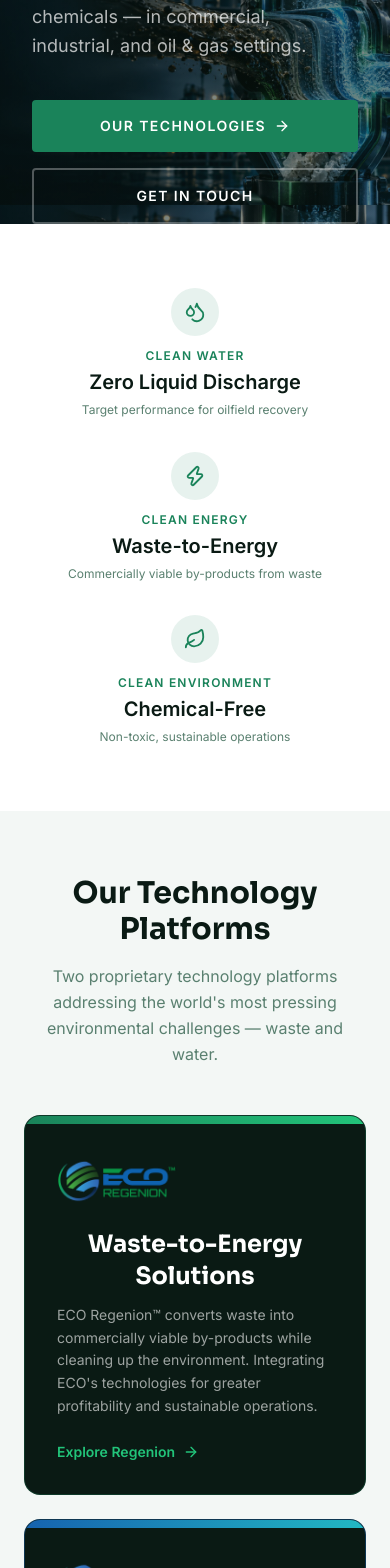
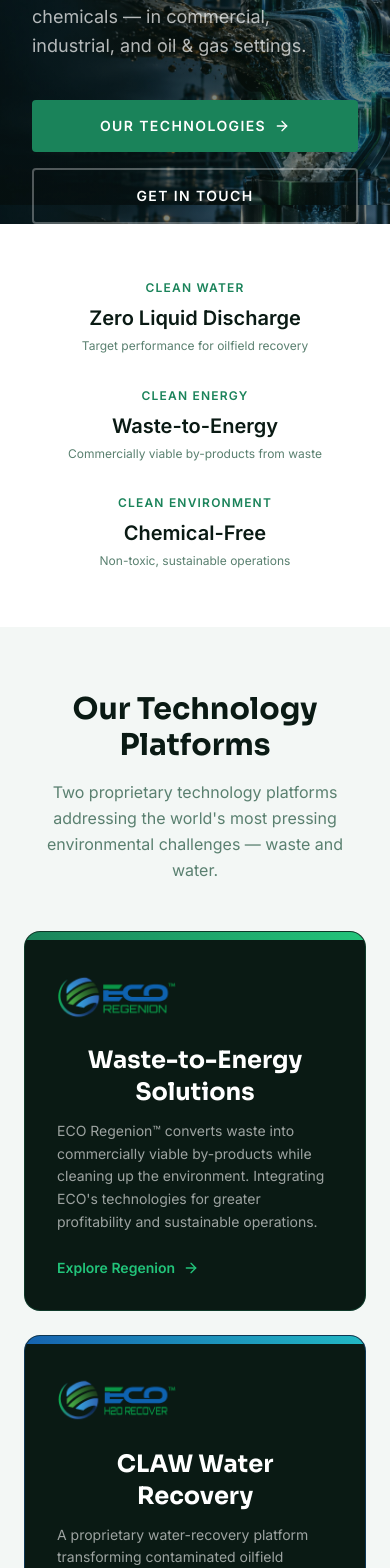
Before and after one commit to AppStudioPros/eco-iti, a Next.js app: page / in a window 390 px wide. Shown: the part 432-2000 px from the top of the page. Built offline with nearby package versions, Linux system fonts and the light colour scheme.

Commit message:
Remove all decorative icons sitewide

```diff
--- a/app/about/page.tsx
+++ b/app/about/page.tsx
@@ -1,6 +1,6 @@
 import type { Metadata } from 'next'
 import Link from 'next/link'
-import { ArrowRight, Target, Eye, Heart } from 'lucide-react'
+import { ArrowRight } from 'lucide-react'
 
 export const metadata: Metadata = {
   title: 'About ECO Integrated Technologies',
@@ -26,9 +26,9 @@
 ]
 
 const values = [
-  { icon: Target, title: 'Mission-Driven', body: 'Every technology we develop is guided by a single mission: ensure industry and communities can meet environmental stewardship goals without compromise.' },
-  { icon: Eye, title: 'Transparency', body: 'We believe in honest, clear communication with clients, partners, investors, and the communities we serve. Our results speak for themselves.' },
-  { icon: Heart, title: 'Stewardship', body: 'We operate as custodians of the environment — our solutions are designed to protect, recover, and sustain natural resources for this generation and the next.' },
+  { title: 'Mission-Driven', body: 'Every technology we develop is guided by a single mission: ensure industry and communities can meet environmental stewardship goals without compromise.' },
+  { title: 'Transparency', body: 'We believe in honest, clear communication with clients, partners, investors, and the communities we serve. Our results speak for themselves.' },
+  { title: 'Stewardship', body: 'We operate as custodians of the environment — our solutions are designed to protect, recover, and sustain natural resources for this generation and the next.' },
 ]
 
 export default function AboutPage() {
@@ -113,7 +113,6 @@
           </h2>
           <div className="grid grid-cols-1 md:grid-cols-3 gap-6">
             {values.map((v, i) => {
-              const Icon = v.icon
               return (
                 <div
                   key={v.title}
@@ -122,9 +121,6 @@
                   className="card-hover rounded-xl p-8 bg-white"
                   style={{ border: '1px solid rgba(26,131,90,0.15)' }}
                 >
-                  <div className="w-12 h-12 rounded-lg flex items-center justify-center mb-5" style={{ backgroundColor: 'rgba(26,131,90,0.1)' }}>
-                    <Icon size={22} style={{ color: '#1A835A' }} />
-                  </div>
                   <h3 className="font-bold text-lg mb-3" style={{ color: '#0A1A14' }}>{v.title}</h3>
                   <p className="text-sm leading-relaxed" style={{ color: '#5A8070' }}>{v.body}</p>
                 </div>
--- a/app/contact/page.tsx
+++ b/app/contact/page.tsx
@@ -1,5 +1,5 @@
 import type { Metadata } from 'next'
-import { MapPin, Phone, Mail, Clock } from 'lucide-react'
+
 import ContactForm from '@/components/ContactForm'
 
 export const metadata: Metadata = {
@@ -25,10 +25,10 @@
 }
 
 const contactCards = [
-  { icon: Phone, label: 'Call Us', value: '1-877-477-0021', sub: 'Toll-free', href: 'tel:18774770021' },
-  { icon: Mail, label: 'Email Us', value: 'info@ecoiti.com', sub: "We'll respond promptly", href: 'mailto:info@ecoiti.com' },
-  { icon: MapPin, label: 'Mailing Address', value: '23986 Aliso Creek Road #312', sub: 'Laguna Niguel, CA 92677', href: null },
-  { icon: Clock, label: 'Business Hours', value: 'Monday – Friday', sub: '9:00 AM – 5:00 PM PT', href: null },
+  { label: 'Call Us', value: '1-877-477-0021', sub: 'Toll-free', href: 'tel:18774770021' },
+  { label: 'Email Us', value: 'info@ecoiti.com', sub: "We'll respond promptly", href: 'mailto:info@ecoiti.com' },
+  { label: 'Mailing Address', value: '23986 Aliso Creek Road #312', sub: 'Laguna Niguel, CA 92677', href: null },
+  { label: 'Business Hours', value: 'Monday – Friday', sub: '9:00 AM – 5:00 PM PT', href: null },
 ]
 
 export default function ContactPage() {
@@ -48,10 +48,8 @@
       <section style={{ backgroundColor: '#0D2E1E' }} className="py-12 px-6">
         <div className="max-w-5xl mx-auto grid grid-cols-1 sm:grid-cols-2 md:grid-cols-4 gap-4">
           {contactCards.map((card, i) => {
-            const Icon = card.icon
             return (
               <div key={card.label} data-reveal data-delay={i * 80} className="card-hover-dark rounded-xl p-6" style={{ backgroundColor: 'rgba(255,255,255,0.06)', border: '1px solid rgba(26,131,90,0.25)' }}>
-                <Icon size={18} style={{ color: '#22C47A' }} className="mb-3" />
                 <p className="text-xs font-bold uppercase tracking-widest mb-1" style={{ color: 'rgba(255,255,255,0.4)' }}>{card.label}</p>
                 {card.href ? (
                   <a href={card.href} className="text-sm font-semibold text-white block mb-0.5 hover:text-eco-bright transition-colors">{card.value}</a>
--- a/app/page.tsx
+++ b/app/page.tsx
@@ -1,6 +1,6 @@
 import type { Metadata } from 'next'
 import Link from 'next/link'
-import { Droplets, Zap, Leaf, ArrowRight, CheckCircle, Globe, Shield, TrendingUp } from 'lucide-react'
+import { ArrowRight } from 'lucide-react'
 
 export const metadata: Metadata = {
   title: 'ECO Integrated Technologies — Sustainable Innovations Powering Change',
@@ -25,19 +25,18 @@
     postalCode: '92677',
     addressCountry: 'US',
   },
-  sameAs: [],
 }
 
 const stats = [
-  { icon: Droplets, label: 'Clean Water', value: 'Zero Liquid Discharge', sub: 'Target performance for oilfield recovery' },
-  { icon: Zap, label: 'Clean Energy', value: 'Waste-to-Energy', sub: 'Commercially viable by-products from waste' },
-  { icon: Leaf, label: 'Clean Environment', value: 'Chemical-Free', sub: 'Non-toxic, sustainable operations' },
+  { label: 'Clean Water', value: 'Zero Liquid Discharge', sub: 'Target performance for oilfield recovery' },
+  { label: 'Clean Energy', value: 'Waste-to-Energy', sub: 'Commercially viable by-products from waste' },
+  { label: 'Clean Environment', value: 'Chemical-Free', sub: 'Non-toxic, sustainable operations' },
 ]
 
 const whyEco = [
-  { icon: Shield, title: 'No Chemicals Required', body: 'Our technologies operate without chemical additives — protecting communities, waterways, and ecosystems.' },
-  { icon: Globe, title: 'Environmental Stewardship', body: 'We help industry and communities meet environmental stewardship needs through sustainable, scalable operations.' },
-  { icon: TrendingUp, title: 'Profitability Meets Sustainability', body: 'ECO solutions reduce operational costs while generating commercially valuable by-products — ESG in action.' },
+  { title: 'No Chemicals Required', body: 'Our technologies operate without chemical additives — protecting communities, waterways, and ecosystems.' },
+  { title: 'Environmental Stewardship', body: 'We help industry and communities meet environmental stewardship needs through sustainable, scalable operations.' },
+  { title: 'Profitability Meets Sustainability', body: 'ECO solutions reduce operational costs while generating commercially valuable by-products — ESG in action.' },
 ]
 
 export default function HomePage() {
@@ -98,61 +97,36 @@
             </Link>
           </div>
         </div>
-
-
       </section>
 
       {/* ── Stats Bar ── */}
-      <section className="bg-white py-16 px-6">
-        <div className="max-w-5xl mx-auto grid grid-cols-1 md:grid-cols-3 gap-8 md:gap-0 md:divide-x md:divide-eco-cream">
-          {stats.map((s, i) => {
-            const Icon = s.icon
-            return (
+      <section className="bg-white py-14 px-6">
+        <div className="max-w-5xl mx-auto grid grid-cols-1 md:grid-cols-3 gap-8 md:gap-0 md:divide-x" style={{ borderColor: '#e8f0eb' }}>
+          {stats.map((s, i) => (
             <div key={s.label} data-reveal data-delay={i * 100} className="text-center px-8">
-                <div className="flex justify-center mb-3">
-                  <div className="w-12 h-12 rounded-full flex items-center justify-center" style={{ backgroundColor: 'rgba(26,131,90,0.1)' }}>
-                    <Icon size={22} style={{ color: '#1A835A' }} />
-                  </div>
-                </div>
-                <p className="text-xs font-bold uppercase tracking-widest mb-1" style={{ color: '#1A835A' }}>{s.label}</p>
+              <p className="text-xs font-bold uppercase tracking-widest mb-2" style={{ color: '#1A835A' }}>{s.label}</p>
               <p className="text-xl font-bold mb-1" style={{ color: '#0A1A14' }}>{s.value}</p>
               <p className="text-xs leading-relaxed" style={{ color: '#5A8070' }}>{s.sub}</p>
             </div>
-            )
-          })}
+          ))}
         </div>
       </section>
 
       {/* ── Two Technology Cards ── */}
       <section style={{ backgroundColor: '#F3F7F5' }} className="py-16 md:py-24 px-6">
         <div className="max-w-6xl mx-auto">
-          <h2
-            data-reveal="fade"
-            className="text-3xl md:text-5xl font-bold text-center mb-4"
-            style={{ color: '#0A1A14' }}
-          >
+          <h2 data-reveal="fade" className="text-3xl md:text-5xl font-bold text-center mb-4" style={{ color: '#0A1A14' }}>
             Our Technology Platforms
           </h2>
           <p data-reveal="fade" data-delay="100" className="text-center max-w-2xl mx-auto mb-12 leading-relaxed" style={{ color: '#5A8070' }}>
             Two proprietary technology platforms addressing the world&apos;s most pressing environmental challenges — waste and water.
           </p>
           <div className="grid grid-cols-1 md:grid-cols-2 gap-6">
-            {/* Regenion */}
-            <Link
-              href="/technologies/regenion"
-              data-reveal
-              data-delay="0"
-              className="group card-hover block rounded-2xl overflow-hidden"
-              style={{ backgroundColor: '#0A1A14', border: '1px solid rgba(26,131,90,0.3)' }}
-            >
+            <Link href="/technologies/regenion" data-reveal data-delay="0" className="group card-hover block rounded-2xl overflow-hidden" style={{ backgroundColor: '#0A1A14', border: '1px solid rgba(26,131,90,0.3)' }}>
               <div className="p-1 rounded-t-2xl" style={{ background: 'linear-gradient(90deg, #1A835A, #22C47A)' }} />
               <div className="p-8">
                 <div className="mb-6">
-                  <img
-                    src="/images/logos/ECO_REGENION_logo-1.png"
-                    alt="ECO Regenion"
-                    className="h-12 w-auto object-contain"
-                  />
+                  <img src="/images/logos/ECO_REGENION_logo-1.png" alt="ECO Regenion" className="h-12 w-auto object-contain" />
                 </div>
                 <h3 className="text-2xl font-bold text-white mb-3">Waste-to-Energy Solutions</h3>
                 <p className="text-sm leading-relaxed mb-6" style={{ color: 'rgba(255,255,255,0.6)' }}>
@@ -164,22 +138,11 @@
               </div>
             </Link>
 
-            {/* H2O Recover */}
-            <Link
-              href="/technologies/h2o-recover"
-              data-reveal
-              data-delay="100"
-              className="group card-hover block rounded-2xl overflow-hidden"
-              style={{ backgroundColor: '#0A1A14', border: '1px solid rgba(22,99,175,0.4)' }}
-            >
+            <Link href="/technologies/h2o-recover" data-reveal data-delay="100" className="group card-hover block rounded-2xl overflow-hidden" style={{ backgroundColor: '#0A1A14', border: '1px solid rgba(22,99,175,0.4)' }}>
               <div className="p-1 rounded-t-2xl" style={{ background: 'linear-gradient(90deg, #1663AF, #22B8C4)' }} />
               <div className="p-8">
                 <div className="mb-6">
-                  <img
-                    src="/images/logos/ECO-H2O-SYSTEMS_logo.png"
-                    alt="ECO H2O Recover"
-                    className="h-12 w-auto object-contain"
-                  />
+                  <img src="/images/logos/ECO-H2O-SYSTEMS_logo.png" alt="ECO H2O Recover" className="h-12 w-auto object-contain" />
                 </div>
                 <h3 className="text-2xl font-bold text-white mb-3">CLAW Water Recovery</h3>
                 <p className="text-sm leading-relaxed mb-6" style={{ color: 'rgba(255,255,255,0.6)' }}>
@@ -198,87 +161,47 @@
       <section className="bg-white py-16 md:py-24 px-6">
         <div className="max-w-6xl mx-auto grid grid-cols-1 md:grid-cols-2 gap-16 items-center">
           <div>
-            <p data-reveal="fade" className="text-xs font-bold uppercase tracking-widest mb-3" style={{ color: '#1A835A' }}>
-              Our Mission
-            </p>
-            <h2
-              data-reveal="fade"
-              data-delay="80"
-              className="text-3xl md:text-5xl font-bold mb-6"
-              style={{ color: '#0A1A14' }}
-            >
+            <p data-reveal="fade" className="text-xs font-bold uppercase tracking-widest mb-3" style={{ color: '#1A835A' }}>Our Mission</p>
+            <h2 data-reveal="fade" data-delay="80" className="text-3xl md:text-5xl font-bold mb-6" style={{ color: '#0A1A14' }}>
               The Compelling Cleantech Offering for the Future
             </h2>
             <p data-reveal="fade" data-delay="160" className="leading-relaxed mb-8" style={{ color: '#5A8070' }}>
               As custodians of the environment, our mission is to ensure industry and communities meet their environmental stewardship needs — without compromise. We deliver solutions that are non-toxic, chemical-free, and commercially viable.
             </p>
-            <Link
-              data-reveal="fade"
-              data-delay="240"
-              href="/about"
-              className="btn-eco inline-flex items-center gap-2 text-sm font-semibold uppercase tracking-widest px-8 py-3 rounded"
-              style={{ backgroundColor: '#1A835A', color: '#fff' }}
-            >
+            <Link data-reveal="fade" data-delay="240" href="/about" className="btn-eco inline-flex items-center gap-2 text-sm font-semibold uppercase tracking-widest px-8 py-3 rounded" style={{ backgroundColor: '#1A835A', color: '#fff' }}>
               About ECO <ArrowRight size={15} />
             </Link>
           </div>
           <div className="flex flex-col gap-5">
-            {whyEco.map((item, i) => {
-              const Icon = item.icon
-              return (
+            {whyEco.map((item, i) => (
               <div
                 key={item.title}
                 data-reveal
                 data-delay={i * 100}
-                  className="card-hover flex items-start gap-4 rounded-xl p-6"
+                className="card-hover rounded-xl p-6"
                 style={{ backgroundColor: '#F3F7F5', border: '1px solid rgba(26,131,90,0.15)' }}
               >
-                  <div className="shrink-0 w-10 h-10 rounded-lg flex items-center justify-center" style={{ backgroundColor: 'rgba(26,131,90,0.12)' }}>
-                    <Icon size={18} style={{ color: '#1A835A' }} />
-                  </div>
-                  <div>
-                    <h4 className="font-bold text-sm mb-1" style={{ color: '#0A1A14' }}>{item.title}</h4>
+                <h4 className="font-bold text-sm mb-2" style={{ color: '#0A1A14' }}>{item.title}</h4>
                 <p className="text-sm leading-relaxed" style={{ color: '#5A8070' }}>{item.body}</p>
               </div>
-                </div>
-              )
-            })}
+            ))}
           </div>
         </div>
       </section>
 
       {/* ── CTA ── */}
-      <section
-        className="py-24 md:py-36 px-6 text-center"
-        style={{ background: 'linear-gradient(135deg, #0A1A14 0%, #0D2E1E 100%)' }}
-      >
-        <h2
-          data-reveal="fade"
-          className="text-3xl md:text-5xl lg:text-6xl font-bold text-white mb-5"
-        >
+      <section className="py-24 md:py-36 px-6 text-center" style={{ background: 'linear-gradient(135deg, #0A1A14 0%, #0D2E1E 100%)' }}>
+        <h2 data-reveal="fade" className="text-3xl md:text-5xl lg:text-6xl font-bold text-white mb-5">
           Ready to Explore Our Solutions?
         </h2>
-        <p
-          data-reveal="fade"
-          data-delay="150"
-          className="text-lg max-w-xl mx-auto mb-10 leading-relaxed"
-          style={{ color: 'rgba(255,255,255,0.7)' }}
-        >
+        <p data-reveal="fade" data-delay="150" className="text-lg max-w-xl mx-auto mb-10 leading-relaxed" style={{ color: 'rgba(255,255,255,0.7)' }}>
           Contact us to learn how ECO&apos;s technologies can address your environmental and operational challenges.
         </p>
         <div data-reveal="fade" data-delay="280" className="flex flex-col sm:flex-row gap-4 justify-center">
-          <Link
-            href="/contact"
-            className="btn-eco inline-block uppercase tracking-widest text-sm font-semibold px-12 py-4 rounded"
-            style={{ backgroundColor: '#1A835A', color: '#fff' }}
-          >
+          <Link href="/contact" className="btn-eco inline-block uppercase tracking-widest text-sm font-semibold px-12 py-4 rounded" style={{ backgroundColor: '#1A835A', color: '#fff' }}>
             Contact Us
           </Link>
-          <Link
-            href="/technologies"
-            className="btn-eco inline-block uppercase tracking-widest text-sm font-semibold px-12 py-4 rounded"
-            style={{ backgroundColor: 'transparent', color: '#fff', border: '2px solid rgba(255,255,255,0.3)' }}
-          >
+          <Link href="/technologies" className="btn-eco inline-block uppercase tracking-widest text-sm font-semibold px-12 py-4 rounded" style={{ backgroundColor: 'transparent', color: '#fff', border: '2px solid rgba(255,255,255,0.3)' }}>
             View Technologies
           </Link>
         </div>
--- a/app/technologies/page.tsx
+++ b/app/technologies/page.tsx
@@ -1,6 +1,6 @@
 import type { Metadata } from 'next'
 import Link from 'next/link'
-import { ArrowRight, Leaf, Droplets, Recycle, FlaskConical } from 'lucide-react'
+import { ArrowRight } from 'lucide-react'
 
 export const metadata: Metadata = {
   title: 'Our Technologies',
@@ -46,15 +46,13 @@
           </div>
           <div className="grid grid-cols-2 gap-4">
             {[
-              { icon: Recycle, label: 'Waste-to-Energy', desc: 'Converts landfill waste into commercially viable energy and by-products' },
-              { icon: Leaf, label: 'ESG Compliance', desc: 'Directly supports environmental, social, and governance goals' },
-              { icon: FlaskConical, label: 'Chemical-Free', desc: 'No toxic additives or chemical processes in our operations' },
-              { icon: ArrowRight, label: 'Greater Profitability', desc: 'Improves operational efficiency and creates new revenue streams' },
+              { label: 'Waste-to-Energy', desc: 'Converts landfill waste into commercially viable energy and by-products' },
+              { label: 'ESG Compliance', desc: 'Directly supports environmental, social, and governance goals' },
+              { label: 'Chemical-Free', desc: 'No toxic additives or chemical processes in our operations' },
+              { label: 'Greater Profitability', desc: 'Improves operational efficiency and creates new revenue streams' },
             ].map((item, i) => {
-              const Icon = item.icon
               return (
                 <div key={item.label} data-reveal data-delay={i * 80} className="card-hover rounded-xl p-5" style={{ backgroundColor: '#F3F7F5', border: '1px solid rgba(26,131,90,0.15)' }}>
-                  <Icon size={20} style={{ color: '#1A835A' }} className="mb-3" />
                   <p className="text-sm font-bold mb-1" style={{ color: '#0A1A14' }}>{item.label}</p>
                   <p className="text-xs leading-relaxed" style={{ color: '#5A8070' }}>{item.desc}</p>
                 </div>
@@ -87,15 +85,13 @@
           </div>
           <div className="grid grid-cols-2 gap-4 md:order-1">
             {[
-              { icon: Droplets, label: 'Reusable Water', desc: 'Converts contaminated produced water into clean, reusable water' },
-              { icon: FlaskConical, label: 'Mineral Carbonates', desc: 'Extracts critical mineral carbonates as commercially valuable by-products' },
-              { icon: Leaf, label: 'Zero Liquid Discharge', desc: 'Targeting true ZLD performance for maximum environmental protection' },
-              { icon: Recycle, label: 'CO₂ Utilization', desc: 'Processes wellhead CO₂ as part of the water recovery system' },
+              { label: 'Reusable Water', desc: 'Converts contaminated produced water into clean, reusable water' },
+              { label: 'Mineral Carbonates', desc: 'Extracts critical mineral carbonates as commercially valuable by-products' },
+              { label: 'Zero Liquid Discharge', desc: 'Targeting true ZLD performance for maximum environmental protection' },
+              { label: 'CO₂ Utilization', desc: 'Processes wellhead CO₂ as part of the water recovery system' },
             ].map((item, i) => {
-              const Icon = item.icon
               return (
                 <div key={item.label} data-reveal data-delay={i * 80} className="card-hover rounded-xl p-5 bg-white" style={{ border: '1px solid rgba(22,99,175,0.15)' }}>
-                  <Icon size={20} style={{ color: '#1663AF' }} className="mb-3" />
                   <p className="text-sm font-bold mb-1" style={{ color: '#0A1A14' }}>{item.label}</p>
                   <p className="text-xs leading-relaxed" style={{ color: '#5A8070' }}>{item.desc}</p>
                 </div>
--- a/app/technologies/regenion/page.tsx
+++ b/app/technologies/regenion/page.tsx
@@ -1,6 +1,6 @@
 import type { Metadata } from 'next'
 import Link from 'next/link'
-import { ArrowRight, ArrowLeft, Check, Recycle, Zap, Leaf, TrendingUp } from 'lucide-react'
+import { ArrowRight, ArrowLeft, Check } from 'lucide-react'
 import FaqAccordion from '@/components/FaqAccordion'
 
 export const metadata: Metadata = {
@@ -25,10 +25,10 @@
 ]
 
 const benefits = [
-  { icon: Recycle, title: 'Landfill Diversion', body: 'Directly reduces waste volume entering landfills — addressing one of the most significant community environmental concerns.' },
-  { icon: Zap, title: 'Energy Generation', body: 'Waste processing generates recoverable energy, reducing net operational costs and improving sustainability metrics.' },
-  { icon: Leaf, title: 'Chemical-Free Process', body: 'All conversion operations are non-toxic and chemical-free — safe for operators, communities, and surrounding ecosystems.' },
-  { icon: TrendingUp, title: 'Commercial Value', body: 'By-products from the Regenion process have commercial market value — transforming a cost center into a profit driver.' },
+  { title: 'Landfill Diversion', body: 'Directly reduces waste volume entering landfills — addressing one of the most significant community environmental concerns.' },
+  { title: 'Energy Generation', body: 'Waste processing generates recoverable energy, reducing net operational costs and improving sustainability metrics.' },
+  { title: 'Chemical-Free Process', body: 'All conversion operations are non-toxic and chemical-free — safe for operators, communities, and surrounding ecosystems.' },
+  { title: 'Commercial Value', body: 'By-products from the Regenion process have commercial market value — transforming a cost center into a profit driver.' },
 ]
 
 const faqs = [
@@ -123,12 +123,8 @@
           <h2 data-reveal="fade" className="text-3xl md:text-5xl font-bold text-center text-white mb-12">Why ECO Regenion™</h2>
           <div className="grid grid-cols-1 md:grid-cols-2 gap-5">
             {benefits.map((b, i) => {
-              const Icon = b.icon
               return (
                 <div key={b.title} data-reveal data-delay={i * 80} className="flex items-start gap-4 card-hover-dark rounded-xl p-6" style={{ backgroundColor: 'rgba(255,255,255,0.05)', border: '1px solid rgba(26,131,90,0.2)' }}>
-                  <div className="shrink-0 w-10 h-10 rounded-lg flex items-center justify-center" style={{ backgroundColor: 'rgba(34,196,122,0.15)' }}>
-                    <Icon size={18} style={{ color: '#22C47A' }} />
-                  </div>
                   <div>
                     <h4 className="font-bold text-white mb-1">{b.title}</h4>
                     <p className="text-sm leading-relaxed" style={{ color: 'rgba(255,255,255,0.6)' }}>{b.body}</p>
--- a/components/Footer.tsx
+++ b/components/Footer.tsx
@@ -1,6 +1,6 @@
 import Link from 'next/link'
 import Image from 'next/image'
-import { MapPin, Phone, Mail } from 'lucide-react'
+
 
 export default function Footer() {
   return (
@@ -60,19 +60,16 @@
           <h4 className="text-xs font-bold uppercase tracking-widest mb-4" style={{ color: 'rgba(255,255,255,0.4)' }}>Contact</h4>
           <ul className="flex flex-col gap-3">
             <li className="flex items-start gap-2">
-              <MapPin size={14} style={{ color: '#1A835A', marginTop: 2 }} className="shrink-0" />
               <span className="text-xs leading-relaxed" style={{ color: 'rgba(255,255,255,0.6)' }}>
                 23986 Aliso Creek Road #312<br />Laguna Niguel, CA 92677
               </span>
             </li>
             <li className="flex items-center gap-2">
-              <Phone size={14} style={{ color: '#1A835A' }} className="shrink-0" />
               <a href="tel:18774770021" className="text-xs transition-colors hover:text-white" style={{ color: 'rgba(255,255,255,0.6)' }}>
                 1-877-477-0021
               </a>
             </li>
             <li className="flex items-center gap-2">
-              <Mail size={14} style={{ color: '#1A835A' }} className="shrink-0" />
               <a href="mailto:info@ecoiti.com" className="text-xs transition-colors hover:text-white" style={{ color: 'rgba(255,255,255,0.6)' }}>
                 info@ecoiti.com
               </a>
```
Also changed, not shown: app/technologies/h2o-recover/page.tsx (+5 -9 lines). Lines whose indentation alone changed are shown as unchanged.
